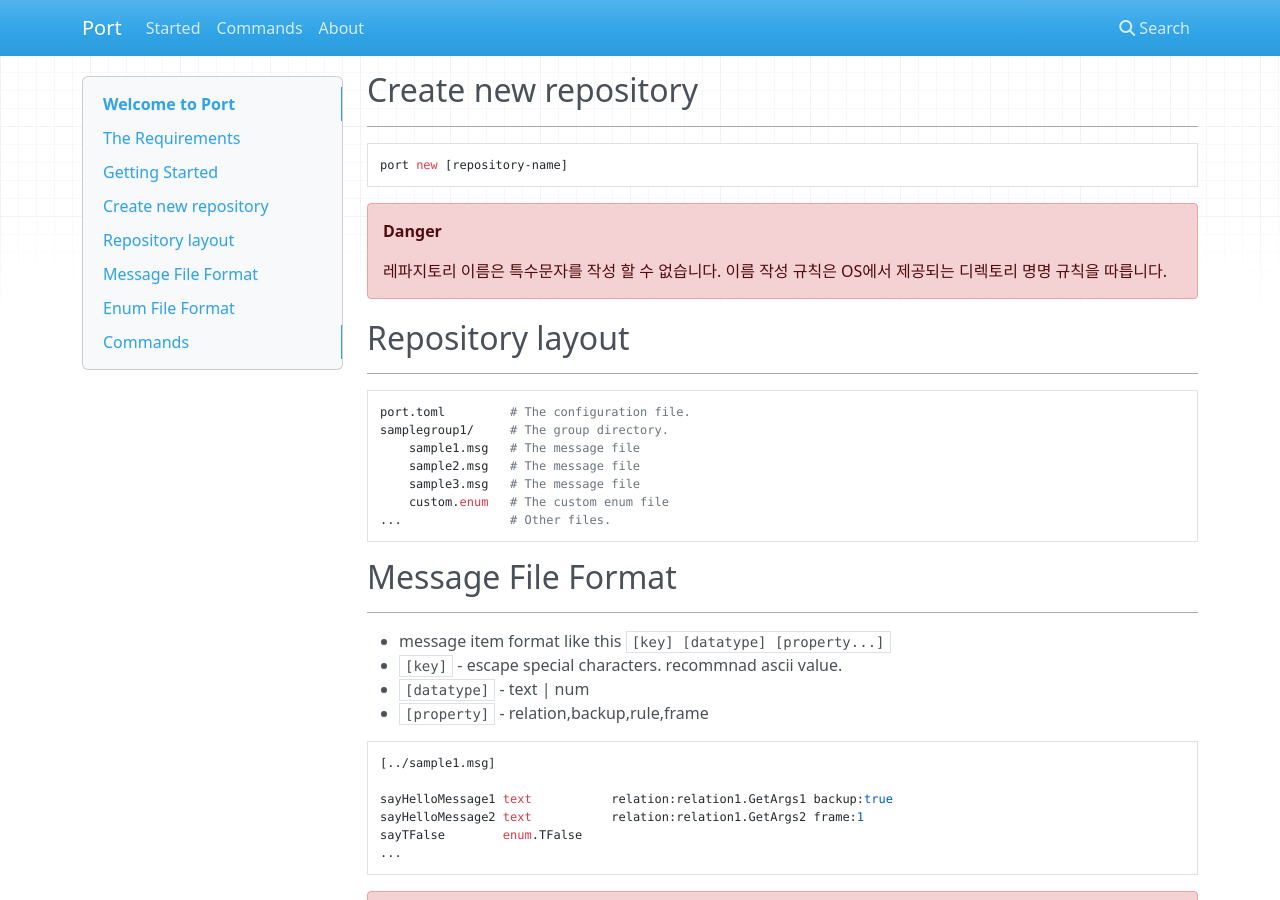
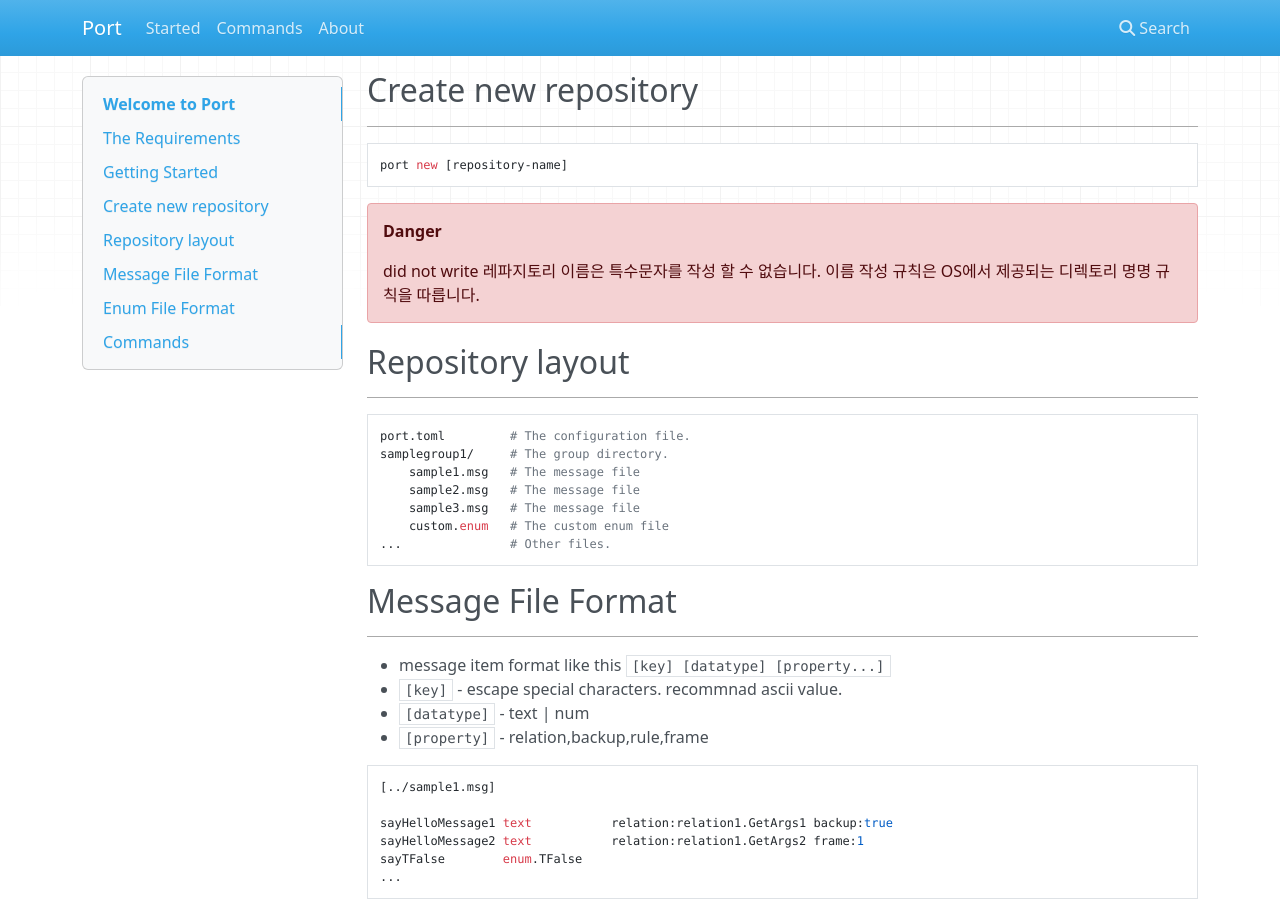
Before and after one commit to portget/portdoc, an MkDocs documentation site: the page built from docs/index.md, in a window 1280 px wide and 900 px high, scrolled down 498 px. Built offline with MkDocs 1.6.1, drawn with Linux system fonts in a browser that asks for light colours; nearby versions of some CDN libraries.

Commit message:
update li

````diff
--- a/docs/index.md
+++ b/docs/index.md
@@ -32,7 +32,7 @@ port new [repository-name]
 ```
 
 !!! danger
-    레파지토리 이름은 특수문자를 작성 할 수 없습니다. 이름 작성 규칙은 OS에서 제공되는 디렉토리 명명 규칙을
+    did not write 레파지토리 이름은 특수문자를 작성 할 수 없습니다. 이름 작성 규칙은 OS에서 제공되는 디렉토리 명명 규칙을
     따릅니다.
 
 
````
Also changed, not shown: site/index.html, site/search/search_index.json, 1 other file.
